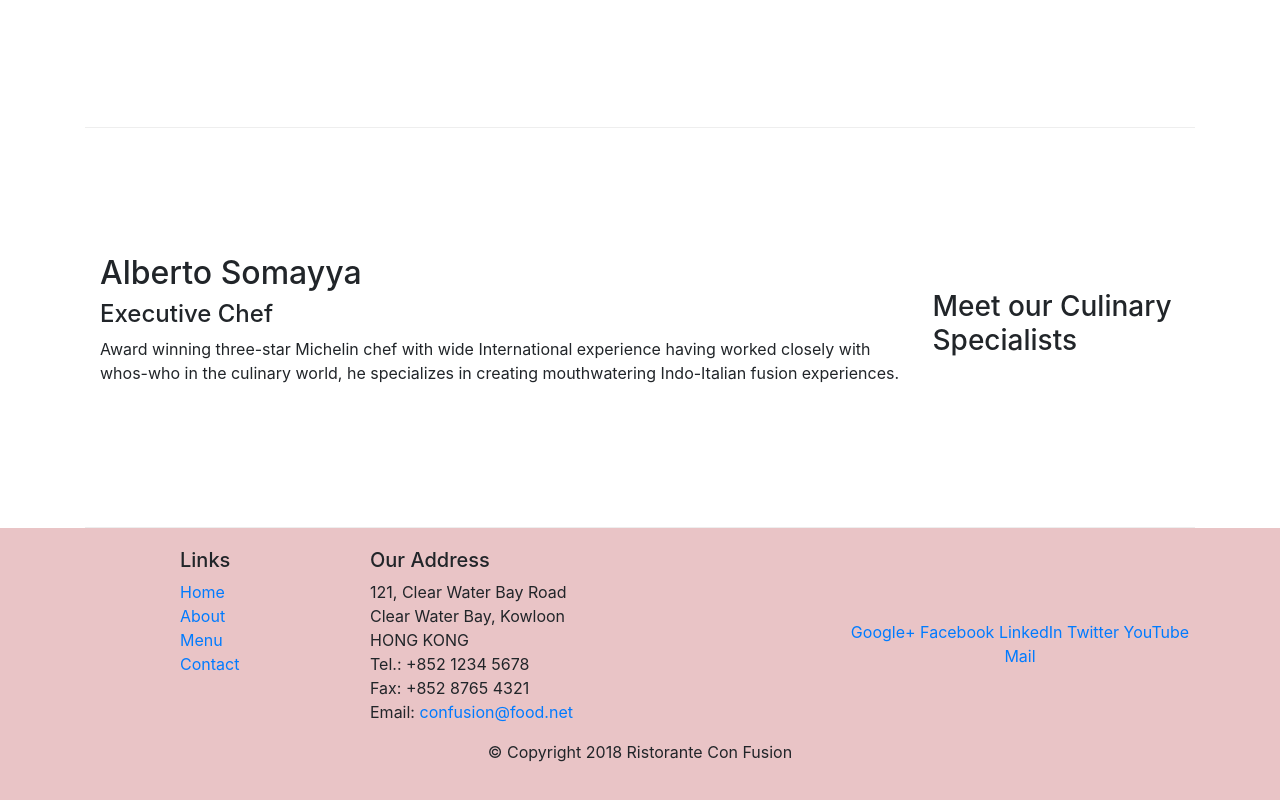
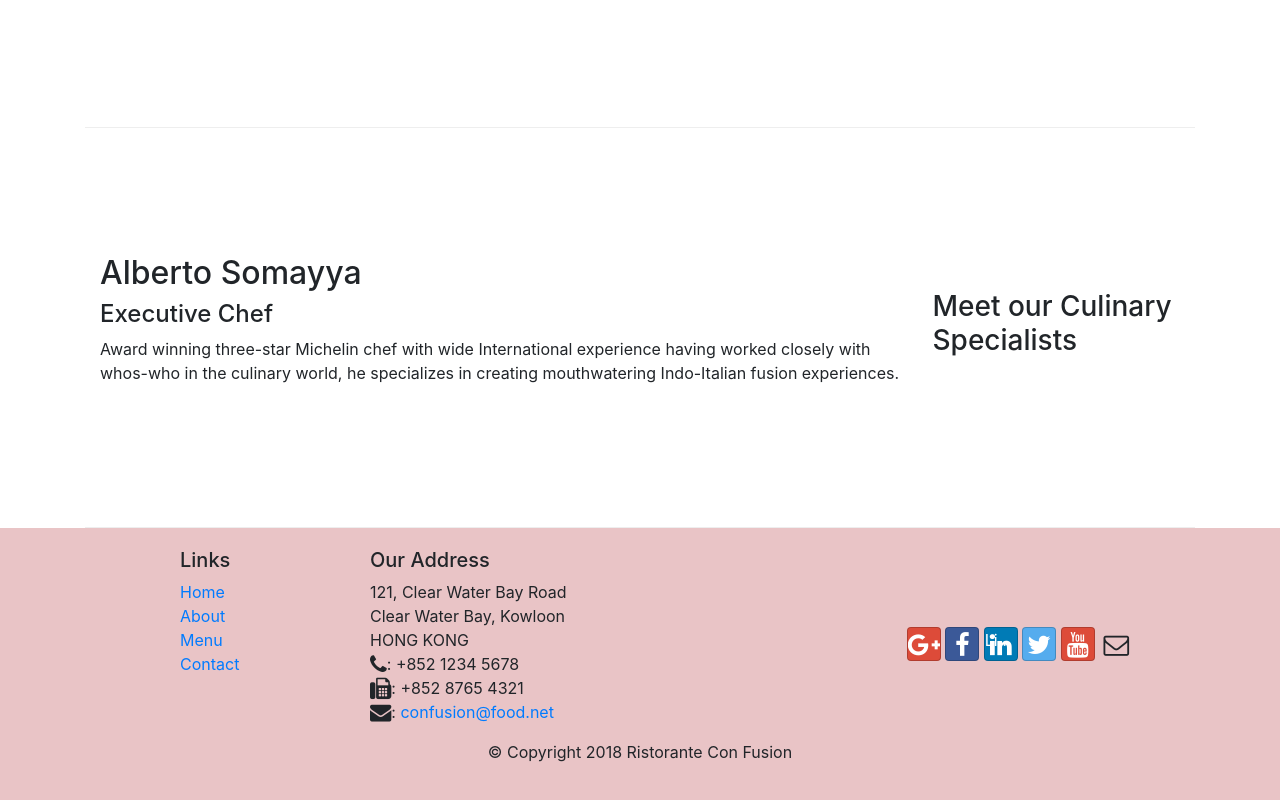
Before and after one commit to SARASWATHI-L/Bootstrap, a website: page index.html in a window 1280 px wide. Shown: the part 1006-1806 px from the top of the page. Drawn offline with nearby package versions, Linux system fonts and the light colour scheme.

Commit message:
Icon Fonts

```diff
--- a/index.html
+++ b/index.html
@@ -9,6 +9,8 @@
 
     <!-- Bootstrap CSS -->
     <link rel="stylesheet" href="node_modules/bootstrap/dist/css/bootstrap.min.css">
+    <link rel="stylesheet" href="node_modules/font-awesome/css/font-awesome.min.css">
+    <link rel="stylesheet" href="node_modules/bootstrap-social/bootstrap-social.css">
     <link rel="stylesheet" href="CSS/Styles.css">
     <title>Ristorante Con Fusion</title>
 </head>
@@ -24,10 +26,10 @@
             <a class="navbar-brand mr-auto" href="#">Ristorante Con Fusion</a>
             <div class="collapse navbar-collapse" id="Navbar">
             <ul class="navbar-nav mr-auto">
-                <li class="nav-item active"><a class="nav-link" href="#">HOME</a></li>
-                <li class="nav-item"><a class="nav-link" href="./aboutus.html">ABOUT</a></li>
-                <li class="nav-item"><a class="nav-link" href="#">MENU</a></li>
-                <li class="nav-item"><a class="nav-link" href="#">CONTACT</a></li>
+                <li class="nav-item active"><a class="nav-link" href="#"><span class="fa fa-home fa-lg"></span> HOME</a></li>
+                <li class="nav-item"><a class="nav-link" href="./aboutus.html"><span class="fa fa-info fa-lg"></span> ABOUT</a></li>
+                <li class="nav-item"><a class="nav-link" href="#"><span class="fa fa-list fa-lg"></span> MENU</a></li>
+                <li class="nav-item"><a class="nav-link" href="#"><span class="fa fa-address-card fa-lg"></span> CONTACT</a></li>
             </ul>
         </div>
         </div>
@@ -100,20 +102,21 @@
                     <address>
 		              121, Clear Water Bay Road<br>
 		              Clear Water Bay, Kowloon<br>
-		              HONG KONG<br>
-		              Tel.: +852 1234 5678<br>
-		              Fax: +852 8765 4321<br>
-		              Email: <a href="mailto:confusion@food.net">confusion@food.net</a>
+                      HONG KONG<br>
+                      <!--can use <i> or <span> for font-awesome-->
+                      <i class="fa fa-phone fa-lg"></i>: +852 1234 5678<br>
+		              <i class="fa fa-fax fa-lg"></i>: +852 8765 4321<br>
+		              <i class="fa fa-envelope fa-lg"></i>: <a href="mailto:confusion@food.net">confusion@food.net</a>
 		           </address>
                 </div>
                 <div class="col-12 col-sm-4 align-self-center">
                     <div class="text-center">
-                        <a href="http://google.com/+">Google+</a>
-                        <a href="http://www.facebook.com/profile.php?id=">Facebook</a>
-                        <a href="http://www.linkedin.com/in/">LinkedIn</a>
-                        <a href="http://twitter.com/">Twitter</a>
-                        <a href="http://youtube.com/">YouTube</a>
-                        <a href="mailto:">Mail</a>
+                        <a class="btn btn-social-icon btn-google" href="http://google.com/+"><span class="fa fa-google-plus fa-lg"></span></a>
+                        <a class="btn btn-social-icon btn-facebook"href="http://www.facebook.com/profile.php?id="><i class="fa fa-facebook fa-lg"></i></a>
+                        <a class="btn btn-social-icon btn-linkedin" href="http://www.linkedin.com/in/"><i class="fa fa-linkedin fa-lg"></i>LinkedIn</a>
+                        <a class="btn btn-social-icon btn-twitter"href="http://twitter.com/"><i class="fa fa-twitter fa-lg"></i></a>
+                        <a class="btn btn-social-icon btn-google"href="http://youtube.com/"><i class="fa fa-youtube fa-lg"></i></a>
+                        <a class="btn btn-social-icon" href="mailto:"><i class="fa fa-envelope-o fa-lg"></i></a>
                     </div>
                 </div>
            </div>
```
Also changed, not shown: aboutus.html (+15 -13 lines), package.json (+5 -3 lines), 1 other file.
